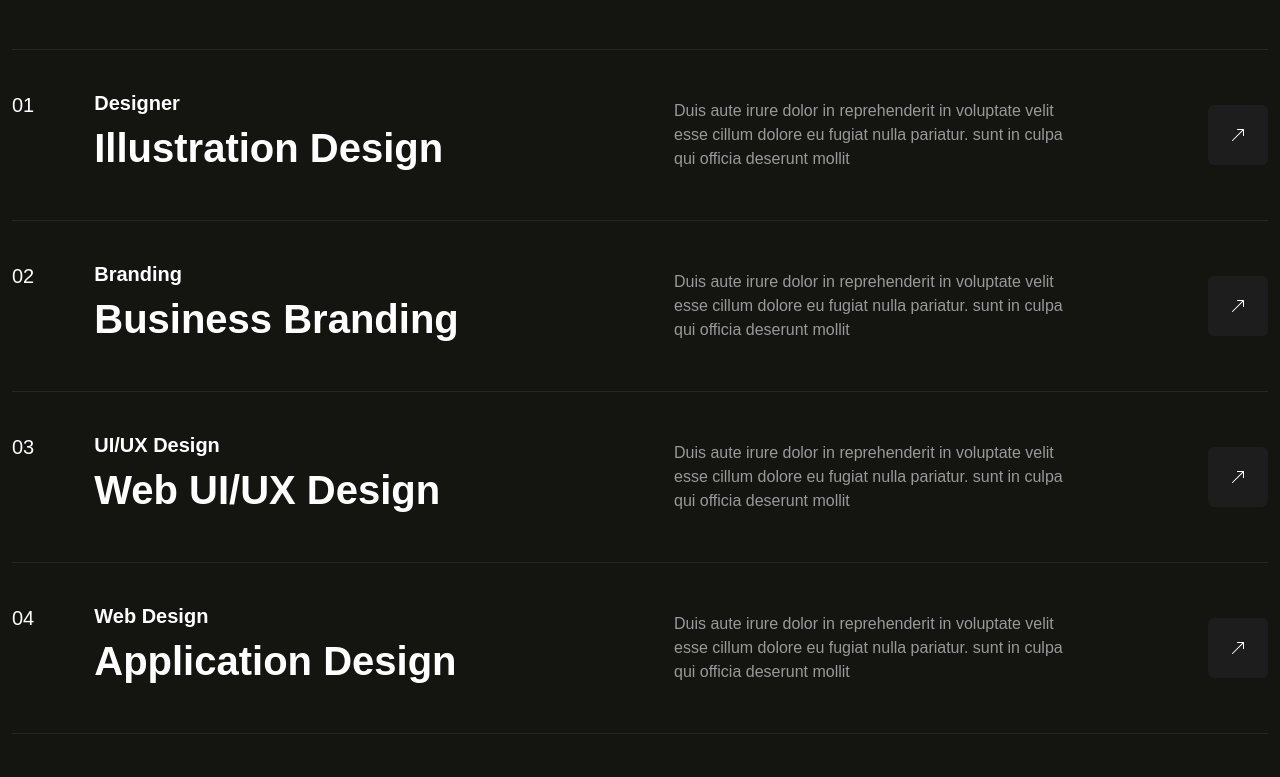
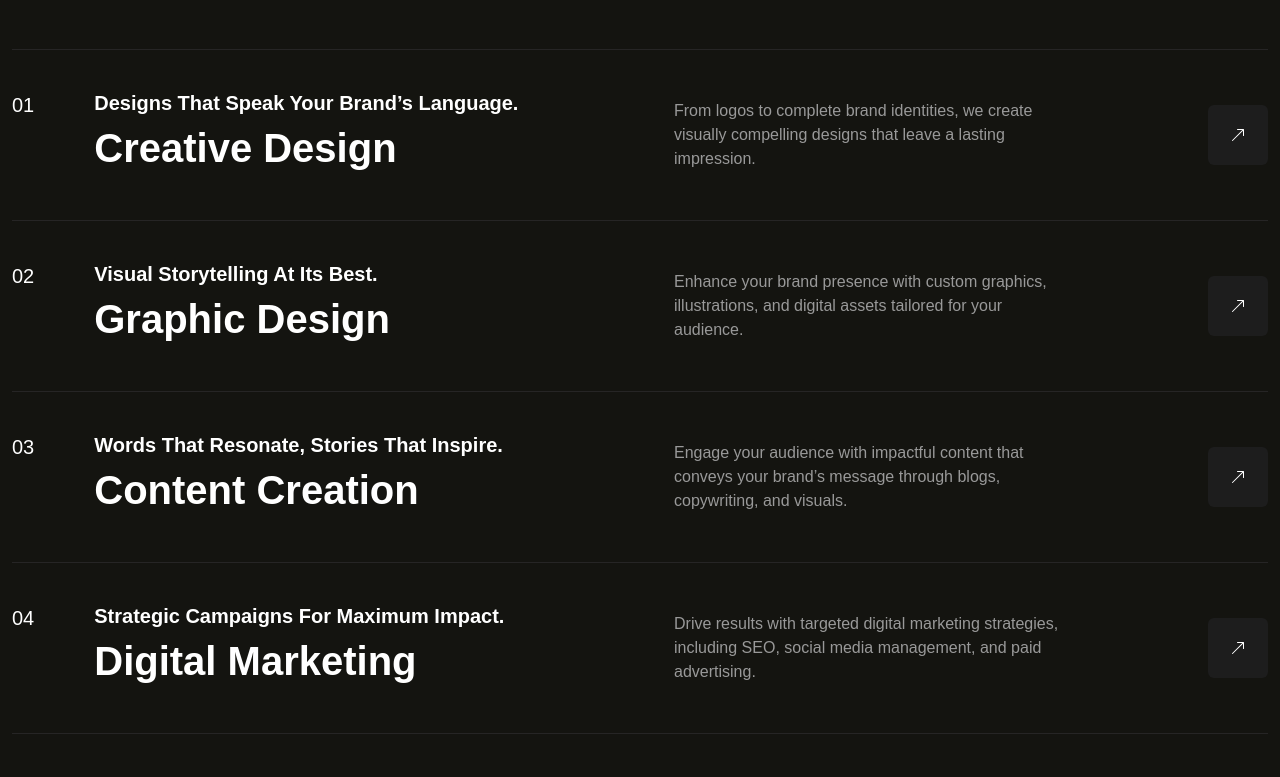
Before and after one commit to ahsencleverhat/cleverhat-new, a React (Vite) app: page /all-services in a window 1280 px wide. Shown: the part 440-1217 px from the top of the page. Built offline with nearby package versions, Linux system fonts and the light colour scheme.

Commit message:
Content updated by AI

```diff
--- a/index.html
+++ b/index.html
@@ -4,7 +4,7 @@
     <meta charset="UTF-8" />
     <link rel="icon" type="image/svg+xml" href="./src/assets/img/logo/favicon.png" />
     <meta name="viewport" content="width=device-width, initial-scale=1.0" />
-    <title>Matias</title>
+    <title>CLEVERHAT</title>
   </head>
   <body>
     <div id="root"></div>
--- a/src/Components/About/About.jsx
+++ b/src/Components/About/About.jsx
@@ -56,11 +56,13 @@ const About = () => {
               data-aos-duration="1000"
             />
             <p className="descrp" data-aos="fade-up" data-aos-duration="1500">
-              We’re a digital marketing agency that exists to help business
-              owners achieve their dreams & we can’t wait to hear about yours.
+              CleverHat.xyz is a creative hub offering expert services in
+              design, content creation, digital marketing, and web development,
+              dedicated to transforming ideas into impactful digital experiences
+              that drive brand growth.
             </p>
           </div>
-          <div className="singletab">
+          {/* <div className="singletab">
             <ul className="tablinks">
               {tabList.map(({ id, name, value }) => (
                 <li
@@ -84,7 +86,7 @@ const About = () => {
               <Education isTabActive={isTabActive} />
               <Skills isTabActive={isTabActive} />
             </div>
-          </div>
+          </div> */}
         </div>
       </section>
       {/* <Awards /> */}
--- a/src/Components/Banner/Banner.jsx
+++ b/src/Components/Banner/Banner.jsx
@@ -60,18 +60,16 @@ const Banner = () => {
           <div className="col-lg-8">
             <div className="banner__content">
               <Link to={""} className="bn__currently">
-                <span className="d-block">
-                  Currently available for freelance
-                </span>
+                <span className="d-block">Available Worldwide</span>
                 <span className="d-flex gap-4 align-items-center">
-                  worldwide
+                  Creative Digital Experts
                   <i className="bi bi-arrow-up-right"></i>
                 </span>
               </Link>
               <h1>
-                <span className="hone"> Creative Visual</span>
-                <span className="d-block designers" data-text="Designer">
-                  Designer
+                <span className="hone"> Design. Market.</span>
+                <span className="d-block designers" data-text="Inspire.">
+                  Inspire.
                 </span>
               </h1>
               <div className="video__area">
--- a/src/Components/Projects/Projects.jsx
+++ b/src/Components/Projects/Projects.jsx
@@ -19,7 +19,9 @@ const Projects = () => {
     <section className="project__section pt-120 pb-120" id="projects">
       <div className="container">
         <Title
-          mainTitle={"Look at my portfolio and give me your feedback"}
+          mainTitle={
+            "Bringing ideas to life with innovative design and digital excellence."
+          }
           sortTitle={"Complete Project"}
         />
 
@@ -38,7 +40,8 @@ const Projects = () => {
         </div>
 
         <div className="custom__hover">
-          <Link to={"/protfolio"}
+          <Link
+            to={"/protfolio"}
             className="hover__circle mauto"
             data-aos="zoom-out-down"
             data-aos-duration="2000"
--- a/src/Components/Services/Services.jsx
+++ b/src/Components/Services/Services.jsx
@@ -5,33 +5,33 @@ import Title from "../Shared/Title/Title";
 const serviceList = [
   {
     id: "01",
-    heading: "Illustration Design",
-    subHeading: "Designer",
-    para: "Duis aute irure dolor in reprehenderit in voluptate velit esse cillum dolore eu fugiat nulla pariatur. sunt in culpa qui officia deserunt mollit",
+    heading: "Creative Design",
+    subHeading: "Designs That Speak Your Brand’s Language.",
+    para: "From logos to complete brand identities, we create visually compelling designs that leave a lasting impression.",
   },
   {
     id: "02",
-    heading: "Business Branding",
-    subHeading: "Branding",
-    para: "Duis aute irure dolor in reprehenderit in voluptate velit esse cillum dolore eu fugiat nulla pariatur. sunt in culpa qui officia deserunt mollit",
+    heading: "Graphic Design",
+    subHeading: "Visual Storytelling at Its Best.",
+    para: "Enhance your brand presence with custom graphics, illustrations, and digital assets tailored for your audience.",
   },
   {
     id: "03",
-    heading: "Web UI/UX Design",
-    subHeading: "UI/UX Design",
-    para: "Duis aute irure dolor in reprehenderit in voluptate velit esse cillum dolore eu fugiat nulla pariatur. sunt in culpa qui officia deserunt mollit",
+    heading: "Content Creation",
+    subHeading: "Words That Resonate, Stories That Inspire.",
+    para: "Engage your audience with impactful content that conveys your brand’s message through blogs, copywriting, and visuals.",
   },
   {
     id: "04",
-    heading: "Application Design",
-    subHeading: " Web Design",
-    para: "Duis aute irure dolor in reprehenderit in voluptate velit esse cillum dolore eu fugiat nulla pariatur. sunt in culpa qui officia deserunt mollit",
+    heading: "Digital Marketing",
+    subHeading: "Strategic Campaigns for Maximum Impact.",
+    para: "Drive results with targeted digital marketing strategies, including SEO, social media management, and paid advertising.",
   },
   {
     id: "05",
-    heading: " Digital Marketing",
-    subHeading: "SEO Analytics",
-    para: "Duis aute irure dolor in reprehenderit in voluptate velit esse cillum dolore eu fugiat nulla pariatur. sunt in culpa qui officia deserunt mollit",
+    heading: "Web Design & Development",
+    subHeading: "Your Digital Presence, Perfected.",
+    para: "Build responsive, user-friendly websites designed to captivate and convert visitors into customers.",
   },
 ];
 const Services = ({ isHeading }) => {
@@ -43,8 +43,8 @@ const Services = ({ isHeading }) => {
       <div className="container">
         {isHeading && (
           <Title
-            mainTitle="My Special Service For Your Business Development"
-            sortTitle="Services That i Provide"
+            mainTitle="Creative solutions to elevate your brand."
+            sortTitle="Services We Offer"
           />
         )}
 
--- a/src/Components/Shared/Drawer/drawer.scss
+++ b/src/Components/Shared/Drawer/drawer.scss
@@ -28,6 +28,9 @@
     padding: 40px 20px;
     .side-logo {
       margin-bottom: 20px;
+      img {
+        max-width: 100%;
+      }
     }
     p {
       font-size: 14px;
--- a/src/Components/WorkeProcess/WorkeProcess.jsx
+++ b/src/Components/WorkeProcess/WorkeProcess.jsx
@@ -5,33 +5,21 @@ import WorkProcessCard from "./WorkProcessCard";
 const processList = [
   {
     id: 1,
-    title: "Concept",
-    info: "Nemo enim ipsam voluptatem voluptas sit aspernatur aut odit aut fugit",
-    list: [
-      "Reviewing any existing branding",
-      "Target audience and competitors research",
-      "Developing a strategy",
-    ],
+    title: "Creative",
+    info: "Innovative storytelling and dynamic visuals that captivate audiences, transforming ideas into powerful, memorable brand experiences.",
+    list: [],
   },
   {
     id: 2,
-    title: "Design",
-    info: "Nemo enim ipsam voluptatem voluptas sit aspernatur aut odit aut fugit",
-    list: [
-      "Developing wireframes and mockup",
-      "Choosing typography, color palettes,",
-      "Refining the design",
-    ],
+    title: "Performance",
+    info: "High-impact strategies and optimized solutions that drive results, ensuring every project delivers measurable success and growth.",
+    list: [],
   },
   {
     id: 3,
-    title: "Webflow",
-    info: "Nemo enim ipsam voluptatem voluptas sit aspernatur aut odit aut fugit",
-    list: [
-      "Testing the website thoroughly launch",
-      "Choosing typography, color palettes,",
-      "Refining the design",
-    ],
+    title: "Technology",
+    info: "Leveraging advanced tools and techniques to push creative boundaries, bringing immersive, tech-driven experiences to life.",
+    list: [],
   },
 ];
 const WorkeProcess = () => {
@@ -39,7 +27,7 @@ const WorkeProcess = () => {
     <section className="process__section pt-120 pb-120">
       <div className="container">
         <Title
-          mainTitle="Your Dream Website In Just Few Steps"
+          mainTitle="Our Process, Your Success."
           sortTitle="Working Process"
         />
         <div className="row g-4">
--- a/src/Pages/Home.jsx
+++ b/src/Pages/Home.jsx
@@ -12,7 +12,6 @@ import Blogs from "../Components/Blogs/Blogs";
 import MarqueeWapper from "../Components/Shared/Marquee/MarqueeWapper";
 import Awards from "../Components/About/Awards";
 import Preloader from "../Components/Shared/Preloader/Preloader";
-
 
 const Home = () => {
   const [isFetching, setIsFetching] = useState(true);
@@ -29,14 +28,14 @@ const Home = () => {
       <MarqueeWapper direction="left" images={images} />
       <About />
       <MarqueeWapper direction="right" images={images2} />
-      <Awards />
+      {/* <Awards /> */}
       <Projects />
       <Metting />
       <Services isHeading={true} />
       <WorkeProcess />
       <Testimonial />
       <Blogs />
-      <ScrollRestoration/>
+      <ScrollRestoration />
     </>
   );
 };
--- a/src/Utlits/projectList.jsx
+++ b/src/Utlits/projectList.jsx
@@ -9,36 +9,36 @@ export const projectList = [
   {
     id: 1,
     image: pro1,
-    heading: "Product Design",
-    subHeading: "Brand Identity & Motion Design",
+    heading: "EREENA",
+    subHeading: "Weaving Timeless Elegance with Every Thread.",
     category: ["branding_app", "website", "all"],
   },
   {
     id: 2,
     image: pro3,
-    heading: "Product Design",
-    subHeading: "Design & Branding Mokeup",
+    heading: "LAVIVER",
+    subHeading: "Redefining Lifestyle with Sophisticated Simplicity.",
     category: ["los_app", "landing_page", "all"],
   },
   {
     id: 3,
     image: pro5,
-    heading: "UI/UX Design",
-    subHeading: "Mobile Application Development",
+    heading: "GMR MANOHAR INTERNATIONAL AIRPORT",
+    subHeading: "Connecting the World, One Journey at a Time.",
     category: ["website", "branding_app", "all"],
   },
   {
     id: 4,
     image: pro2,
-    heading: "UI/UX Design",
-    subHeading: "Mobile Application Development",
+    heading: "VARNI",
+    subHeading: "Tradition and Modernity, Seamlessly Woven.",
     category: ["los_app", "landing_page", "all"],
   },
   {
     id: 5,
     image: pro4,
-    heading: "UI/UX Design",
-    subHeading: "Mobile Application Development",
+    heading: "BOND.AI",
+    subHeading: "Empowering Financial Growth with AI Intelligence.",
     category: ["branding_app", "website", "all"],
   },
   {
```
Also changed, not shown: src/Components/Shared/Footer/Footer.jsx (+3 -6 lines), src/Components/Testimonial/Testimonial.jsx (+36 -26 lines), src/assets/img/project/project-need.png.
